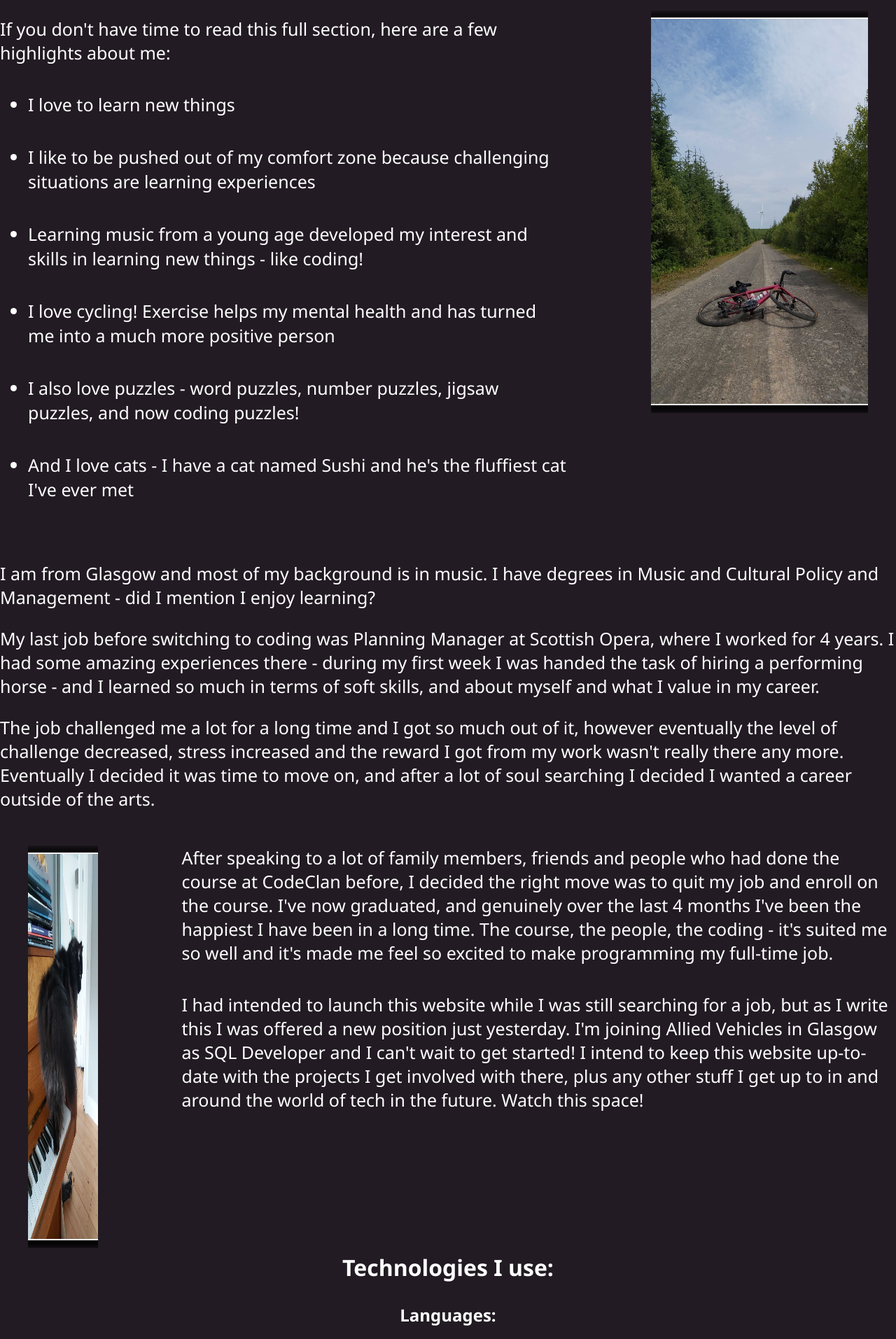
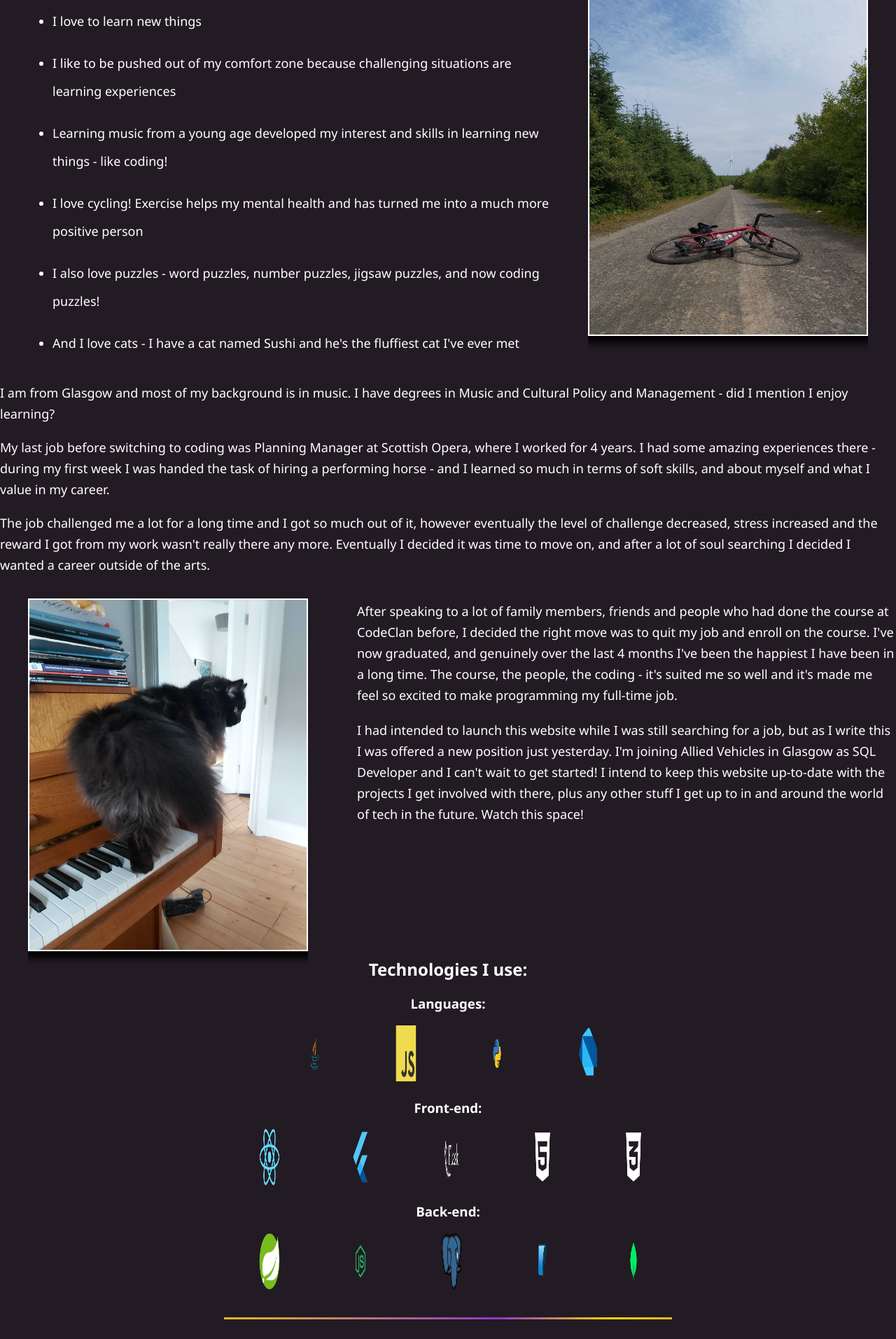
Before and after one commit to shunaMcCallum/portfolio, a React (Create React App) app: page /portfolio/about in a window 1280 px wide. Shown: the part 640-2553 px from the top of the page at 70% size. Built offline with nearby package versions, Linux system fonts and the light colour scheme; a web font is replaced by a local one.

Commit message:
rest of website font sizes sorted

```diff
--- a/src/components/Carousel/Embla.css
+++ b/src/components/Carousel/Embla.css
@@ -1,7 +1,7 @@
 .embla {
     overflow: hidden;
-    width: 650px;
-    height: 450px;
+    width: 600px;
+    height: 400px;
     margin-top: 50px;
 }
 
@@ -10,14 +10,14 @@
     margin-left: auto;
     margin-right: auto;
 
-    width: 370px;
-    height: 400px;
+    width: 320px;
+    height: 350px;
 }
 
 .embla__slide {
     flex: 0 0 100%;
-    width: 370px;
-    height: 400px;
+    width: 320px;
+    height: 350px;
     margin-left: 20px;
     margin-right: 20px;
     box-shadow: 4px 3px 10px 8px rgb(10, 9, 12);
--- a/src/components/IndividualProjects/Project.scss
+++ b/src/components/IndividualProjects/Project.scss
@@ -5,11 +5,11 @@
     display: flex;
     flex-direction: column;
     align-items: center;
-    font-size: 23px;
+    font-size: 20px;
 }
 
 .project-intro {
-    font-size: 23px;
+    font-size: 20px;
     margin-top: 0px;
     margin-bottom: 7px;
     text-align: center;
@@ -32,7 +32,7 @@
 }
 
 .project-brief {
-    font-size: 23px;
+    font-size: 20px;
     margin-top: 0px;
     margin-bottom: 7px;
     max-width: 140vh;
@@ -95,8 +95,8 @@
 }
 
 .project-logo {
-    height: 100px;
-    width: 100px;
+    height: 80px;
+    width: 80px;
     margin-left: 30px;
     margin-right: 30px;
 
@@ -106,17 +106,19 @@
     animation-timing-function: linear;
 }
 
-.logo-tag {
+.project-logo-tag {
     z-index: 1;
     width: 120px;
-    margin-left: -140px;
-    margin-top: 30px;
-    font-size: 25px;
+    height: 26px;
+    align-content: center;
+    margin-left: -130px;
+    margin-top: 15px;
+    font-size: 20px;
     opacity: 0;
     border-radius: 50px 50px;
 }
 
-.logo-tag:hover {
+.project-logo-tag:hover {
     color: white;
     background-color: darkorchid;
     opacity: 0.8;
--- a/src/containers/About.js
+++ b/src/containers/About.js
@@ -68,9 +68,9 @@ const About = () => {
                 </div>
 
                 <div className="skills-section">
-                    <h1>Technologies I use:</h1>
+                    <h2>Technologies I use:</h2>
                     <div className="tech-logos">
-                        <h2>Languages:</h2>
+                        <h3>Languages:</h3>
                         <div className="skills-sub-section">
                             <img className="tech-logo" id="java" src={require("../assets/images/logos/java.png")} />
                             <p className="logo-tag">Java</p>
@@ -82,7 +82,7 @@ const About = () => {
                             <p className="logo-tag">Dart</p>
                         </div>
 
-                        <h2 className="skills-header">Front-end:</h2>
+                        <h3 className="skills-header">Front-end:</h3>
                         <div className="skills-sub-section">
                             <img className="tech-logo" id="react" src={require("../assets/images/logos/react.png")} />
                             <p className="logo-tag">React</p>
@@ -96,7 +96,7 @@ const About = () => {
                             <p className="logo-tag">CSS</p>
                         </div>
 
-                        <h2 className="skills-header">Back-end:</h2>
+                        <h3 className="skills-header">Back-end:</h3>
                         <div className="skills-sub-section">
                             <img className="tech-logo" id="spring" src={require("../assets/images/logos/spring.png")} />
                             <p className="logo-tag">Spring</p>
--- a/src/containers/About.scss
+++ b/src/containers/About.scss
@@ -12,31 +12,31 @@
 
 .intro-para {
     margin-top: 5px;
-    font-size: 25px;
+    font-size: 18px;
     text-align: center;
 }
 
 .top-container {
     display: flex;
     justify-content: center;
+    max-width: 85rem;
 }
 
 .top-paras {
     flex-direction: column;
-    margin-right: 60px;
-    font-size: 25px;
-    max-width: 70rem;
+    margin-right: 10px;
+    margin-left: 35px;
+    font-size: 18px;
 }
 
 .top-paras>ul {
     text-align: left;
-    line-height: 35px;
-    font-size: 25px;
+    line-height: 40px;
+    font-size: 18px;
 }
 
 .top-paras>ul>li {
-    margin-top: 40px;
-    margin-bottom: 40px;
+    margin-top: 20px;
 }
 
 figure.about-image {
@@ -45,7 +45,6 @@ figure.about-image {
     justify-content: center;
     position: relative;
     overflow: hidden;
-    width: 100%;
     color: #000000;
     text-align: center;
     -webkit-perspective: 50em;
@@ -62,8 +61,9 @@ figure.about-image * {
 figure.about-image img {
     max-width: 100%;
     vertical-align: top;
-    width: 450px;
-    height: 550px;
+    width: 400px;
+    height: 500px;
+    margin-top: -20px;
 
     border-style: solid;
     border-color: white;
@@ -76,19 +76,19 @@ figure.about-image figcaption {
     margin-right: auto;
     display: flex;
     align-items: center;
-    top: 50%;
-    left: 20px;
-    right: 20px;
+    top: 45%;
+    left: 15px;
+    right: 15px;
     position: absolute;
     opacity: 0;
     z-index: 1;
-    width: 400px;
-    height: 500px;
+    width: 350px;
+    height: 450px;
 }
 
 figure.about-image h4 {
     font-weight: 400;
-    font-size: 25px;
+    font-size: 18px;
 }
 
 figure.about-image:after {
@@ -96,10 +96,10 @@ figure.about-image:after {
     position: absolute;
     content: "";
     display: block;
-    top: 40px;
-    left: 20px;
-    right: 20px;
-    bottom: 20px;
+    top: 30px;
+    left: 15px;
+    right: 15px;
+    bottom: 15px;
     -webkit-transition: all 0.4s ease-in-out;
     transition: all 0.4s ease-in-out;
     -webkit-transform: rotateY(-90deg);
@@ -112,8 +112,8 @@ figure.about-image:after {
 
 figure.about-image:hover figcaption,
 figure.about-image:hover figcaption {
-    width: 400px;
-    height: 500px;
+    width: 350px;
+    height: 450px;
     -webkit-transform: translateY(-50%);
     transform: translateY(-50%);
     opacity: 1;
@@ -123,8 +123,8 @@ figure.about-image:hover figcaption {
 
 figure.about-image:hover:after,
 figure.about-image.hover:after {
-    width: 400px;
-    height: 500px;
+    width: 350px;
+    height: 450px;
     margin-left: auto;
     margin-right: auto;
     -webkit-transform: rotateX(0);
@@ -133,22 +133,23 @@ figure.about-image.hover:after {
 }
 
 #top-image {
-    width: 475px;
-    height: 575px;
-    margin-left: 60px;
+    min-width: 400px;
+    min-height: 525px;
+    margin-left: 30px;
 }
 
 #bottom-image {
-    width: 475px;
-    height: 575px;
-    margin-right: 60px;
+    min-width: 400px;
+    min-height: 525px;
+    margin-right: 30px;
+    margin-top: 15px;
 }
 
 
 .bottom-container {
-    font-size: 25px;
-    margin-top: 20px;
-    max-width: 110rem;
+    font-size: 18px;
+    max-width: 80rem;
+    line-height: 30px;
 }
 
 .bottom-section {
@@ -157,27 +158,26 @@ figure.about-image.hover:after {
 }
 
 .bottom-image {
-    margin-right: 60px;
+    margin-right: 30px;
 }
 
 .bottom-paras {
     flex-direction: column;
-    margin-left: 60px;
-    max-width: 70rem;
+    margin-left: 40px;
 }
 
 .last-para {
-    margin-top: 40px;
+    margin-top: 20px;
 }
 
 .skills-section {
     text-align: center;
-    margin-top: -40px;
+    margin-top: -50px;
 }
 
 .tech-logos {
-    margin-top: 30px;
-    margin-bottom: 40px;
+    margin-top: 20px;
+    margin-bottom: 20px;
 }
 
 .skills-sub-section {
@@ -188,8 +188,8 @@ figure.about-image.hover:after {
 }
 
 .tech-logo {
-    height: 100px;
-    width: 100px;
+    height: 80px;
+    width: 80px;
     margin-left: 30px;
     margin-right: 30px;
 
@@ -211,9 +211,11 @@ figure.about-image.hover:after {
 .logo-tag {
     z-index: 1;
     width: 120px;
-    margin-left: -140px;
-    margin-top: 30px;
-    font-size: 25px;
+    height: 26px;
+    align-content: center;
+    margin-left: -130px;
+    margin-top: 15px;
+    font-size: 20px;
     opacity: 0;
     border-radius: 50px 50px;
 }
@@ -227,5 +229,5 @@ figure.about-image.hover:after {
 }
 
 .skills-header {
-    margin-top: 50px;
+    margin-top: 25px;
 }
--- a/src/containers/Projects.scss
+++ b/src/containers/Projects.scss
@@ -10,9 +10,9 @@
 
 .page-container>p {
     color: white;
-    font-size: 30px;
+    font-size: 20px;
     margin-top: 40px;
-    margin-bottom: 40px;
+    margin-bottom: 30px;
 }
 
 .projects-container {
@@ -32,23 +32,21 @@
 }
 
 .projects-image {
-    height: 280px;
-    width: 300px;
+    height: 250px;
+    width: 270px;
     margin-top: 10px;
-    margin-bottom: 40px;
-
+    margin-bottom: 20px;
     box-shadow: 5px 6px 10px 3px rgb(10, 9, 12);
 }
 
 figure.projects-image {
-    max-height: 320px;
-    max-width: 350px;
+    max-height: 270px;
+    max-width: 290px;
     display: flex;
     align-items: center;
     justify-content: center;
     position: relative;
     overflow: hidden;
-    width: 100%;
     color: #000000;
     text-align: center;
     -webkit-perspective: 50em;
@@ -64,10 +62,9 @@ figure.projects-image * {
 }
 
 figure.projects-image img {
-    max-width: 100%;
     vertical-align: top;
-    height: 320px;
-    width: 350px;
+    height: 270px;
+    width: 290px;
 }
 
 figure.projects-image figcaption {
@@ -76,8 +73,8 @@ figure.projects-image figcaption {
     display: flex;
     align-items: center;
     top: 50%;
-    left: 20px;
-    right: 20px;
+    left: 15px;
+    right: 15px;
     position: absolute;
     opacity: 0;
     z-index: 1;
@@ -85,19 +82,18 @@ figure.projects-image figcaption {
 
 figure.projects-image h4 {
     font-weight: 400;
-    font-size: 20px;
+    font-size: 18px;
 }
 
 figure.projects-image:after {
     background-color: #ffffff;
-    margin-top: -5px;
     position: absolute;
     content: "";
     display: block;
-    top: 40px;
-    left: 20px;
-    right: 20px;
-    bottom: 20px;
+    top: 20px;
+    left: 15px;
+    right: 15px;
+    bottom: 15px;
     -webkit-transition: all 0.4s ease-in-out;
     transition: all 0.4s ease-in-out;
     -webkit-transform: rotateY(-90deg);
@@ -119,8 +115,8 @@ figure.projects-image:hover figcaption {
 
 figure.projects-image:hover:after,
 figure.projects-image:hover:after {
-    height: 225px;
-    width: 290px;
+    height: 220px;
+    width: 240px;
     margin-left: auto;
     margin-right: auto;
     -webkit-transform: rotateX(0);
@@ -131,7 +127,7 @@ figure.projects-image:hover:after {
 
 .projects-description {
     color: white;
-    font-size: 25px;
+    font-size: 20px;
     text-align: center;
 }
 
@@ -143,11 +139,11 @@ figure.projects-image:hover:after {
 }
 
 .projects-button {
-    height: 40px;
-    width: 120px;
-    margin-top: 10px;
+    height: 25px;
+    width: 100px;
+    margin-top: 0px;
     margin-bottom: 10px;
-    font-size: 20px;
+    font-size: 16px;
     font-weight: bold;
     color: white;
     background-color: darkorchid;
```
